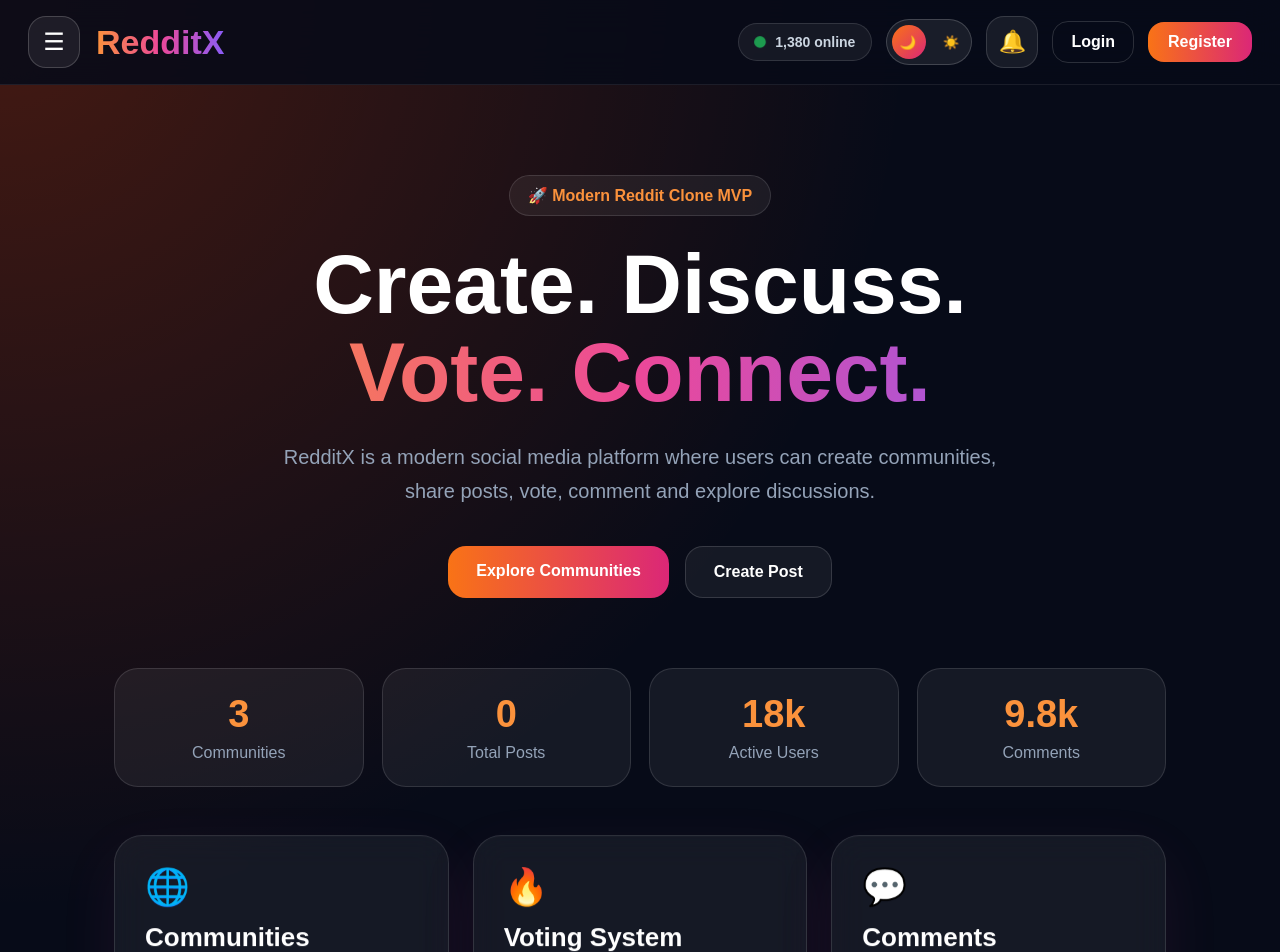
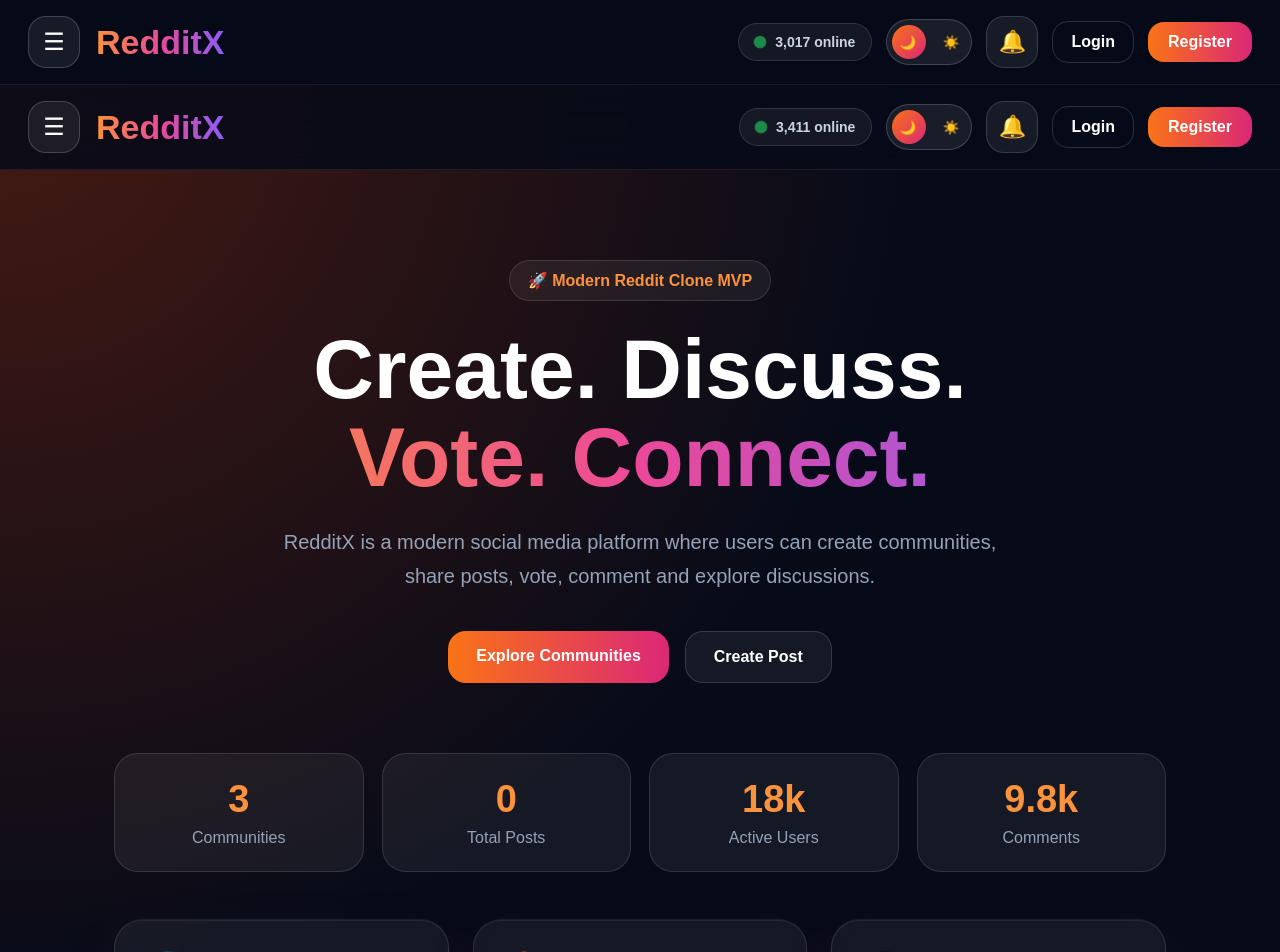
Before and after one commit to Kesarkarale/reddit-clone, a Next.js app: page / in a window 1280 px wide. Shown: the top 952 px of the page. Built offline with nearby package versions, Linux system fonts and the light colour scheme.

Commit message:
Update layout.js

```diff
--- a/app/layout.js
+++ b/app/layout.js
@@ -1,94 +1,20 @@
 import "./globals.css";
+import Navbar from "../components/Navbar";
+import Footer from "../components/Footer";
 
 export const metadata = {
-  title: {
-    default: "RedditX • Modern Reddit Clone",
-    template: "%s | RedditX",
-  },
-  description:
-    "RedditX is a modern Reddit-style social media platform built with Next.js where users can create communities, publish posts, vote, comment and save discussions.",
-  keywords: [
-    "Reddit Clone",
-    "Next.js Project",
-    "React Project",
-    "RedditX",
-    "Social Media Platform",
-    "Communities",
-    "Discussion Platform",
-    "College Project",
-  ],
-  authors: [{ name: "Kesar Karale" }],
-  creator: "Kesar Karale",
-  publisher: "Kesar Karale",
-  applicationName: "RedditX",
-  themeColor: "#070b18",
-  manifest: "/manifest.json",
-  icons: {
-    icon: "/favicon.png",
-    shortcut: "/favicon.png",
-    apple: "/logo.png",
-  },
-  openGraph: {
-    title: "RedditX • Modern Reddit Clone",
-    description:
-      "Create communities, share posts, vote, comment and join discussions.",
-    url: "https://redditx.vercel.app",
-    siteName: "RedditX",
-    images: [
-      {
-        url: "/logo.png",
-        width: 1200,
-        height: 630,
-        alt: "RedditX Preview",
-      },
-    ],
-    locale: "en_US",
-    type: "website",
-  },
+  title: "RedditX",
+  description: "Modern Reddit Clone",
 };
 
 export default function RootLayout({ children }) {
   return (
     <html lang="en">
-      <body style={body}>
-        <div style={bgGlowOne}></div>
-        <div style={bgGlowTwo}></div>
+      <body>
+        <Navbar />
         {children}
+        <Footer />
       </body>
     </html>
   );
 }
-
-const body = {
-  margin: 0,
-  padding: 0,
-  background: "#070b18",
-  color: "white",
-  fontFamily: "Arial, sans-serif",
-  position: "relative",
-  overflowX: "hidden",
-};
-
-const bgGlowOne = {
-  position: "fixed",
-  width: "420px",
-  height: "420px",
-  top: "-140px",
-  left: "-120px",
-  background: "#f97316",
-  filter: "blur(140px)",
-  opacity: 0.14,
-  zIndex: -1,
-};
-
-const bgGlowTwo = {
-  position: "fixed",
-  width: "420px",
-  height: "420px",
-  bottom: "-140px",
-  right: "-120px",
-  background: "#8b5cf6",
-  filter: "blur(140px)",
-  opacity: 0.16,
-  zIndex: -1,
-};
```
